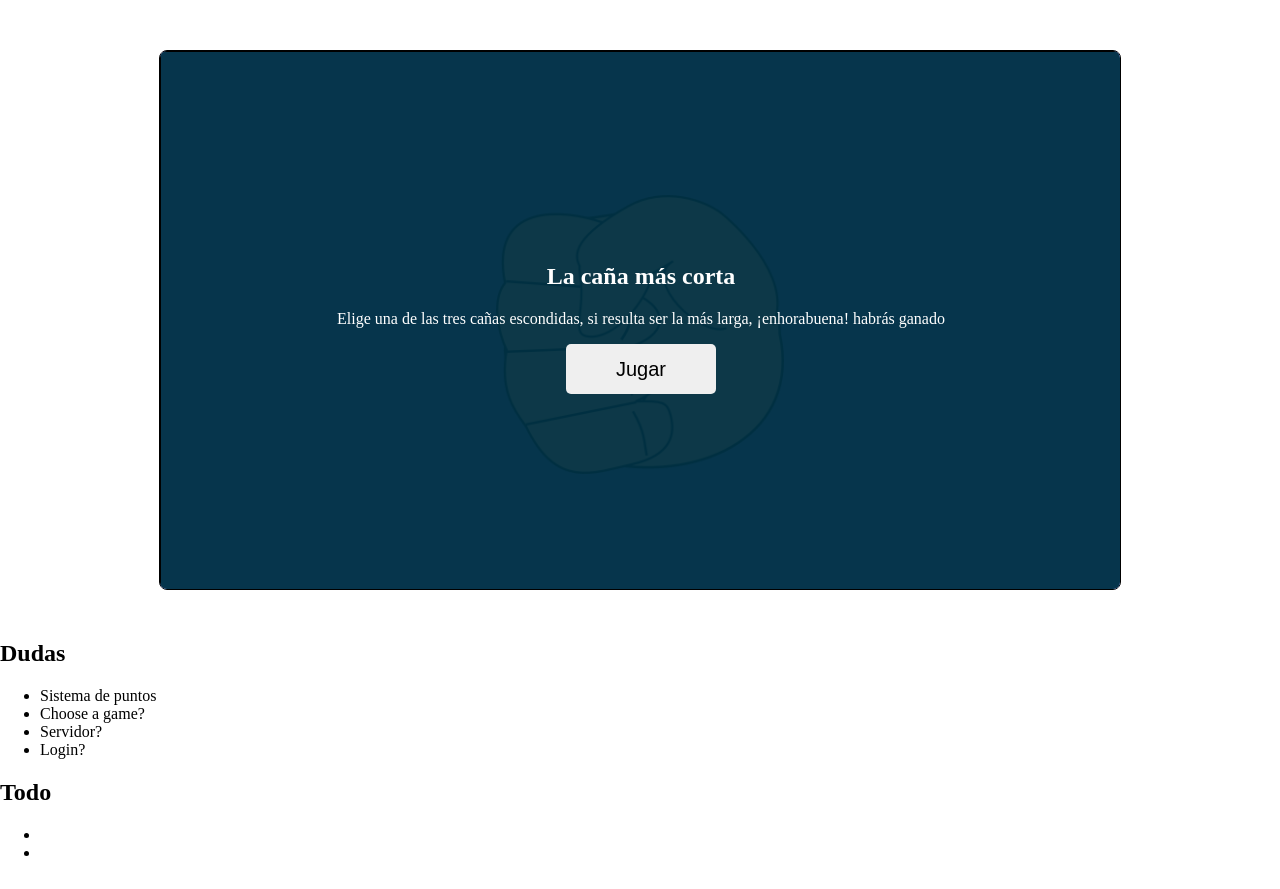
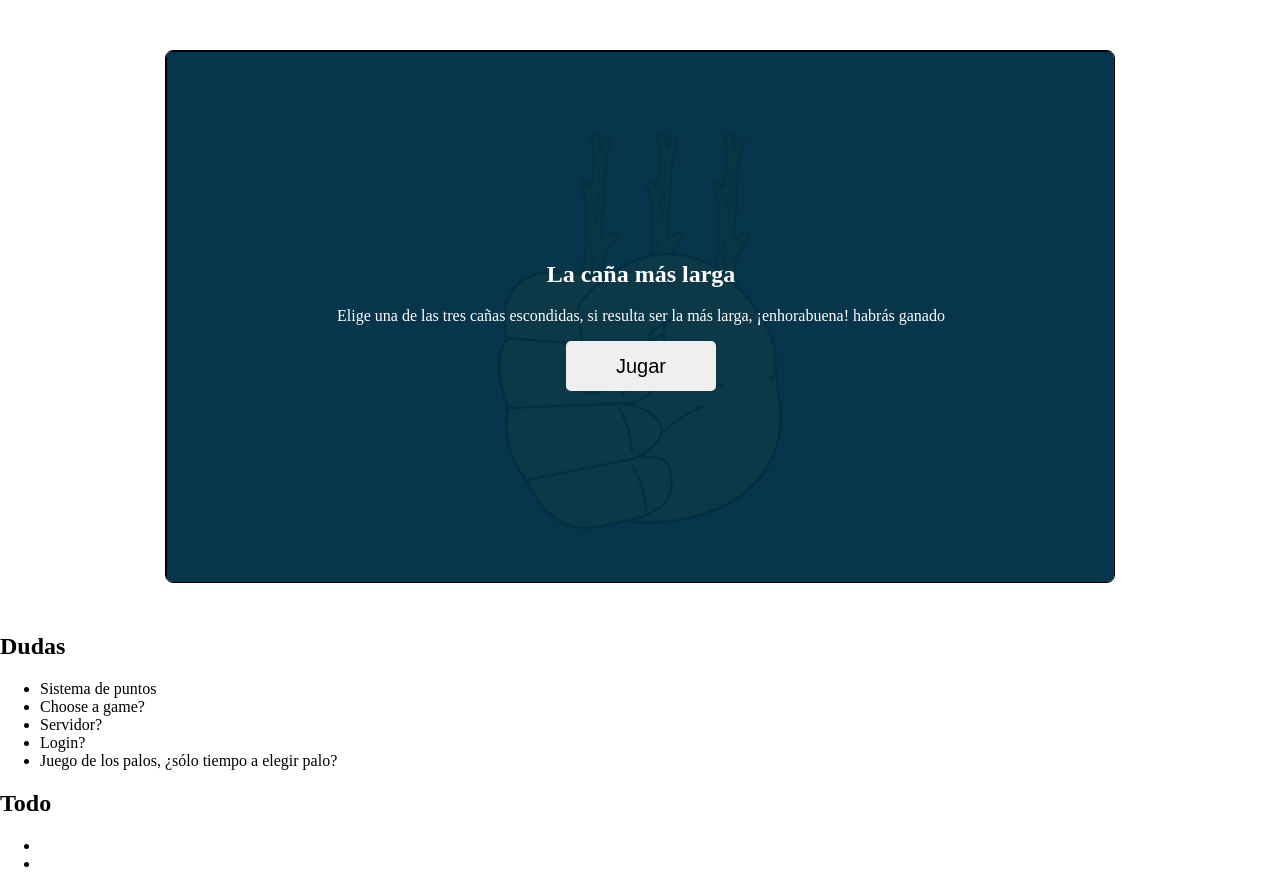
Before and after one commit to jbustarviejo/games, a PHP site: the page made by index.php in a window 1280 px wide. Before the commit the page ends 856 px from the top, so only its background shows below. Run offline with PHP 8.4, Linux system fonts and the light colour scheme.

Commit message:
First preversion

```diff
--- a/index.php
+++ b/index.php
@@ -5,18 +5,20 @@
         <title>Games</title>
     </head>
 
-    <body id="body" style="width:100%; height: 100%; margin:0;">
-
-        <div id="gameContainer" style="border-radius:8px;overflow:hidden;z-index:10;margin: 50px auto; position: relative; width: 90%; height: 90%; border: 1px solid #000;">
-            <div id="instructions-screen" style="z-index:9;text-align:center;position: absolute; width: 100%; height: 100%; border: 1px solid black; background-color:rgba(0, 50, 69,0.95);">
+    <body id="body">
+        <div id="gameContainer" class="">
+            <div id="instructions-screen">
                 <div style="color: #fff; margin-top: 22%;">
-                    <h2>La caña más corta</h2>
+                    <h2>La caña más larga</h2>
                     <p>Elige una de las tres cañas escondidas, si resulta ser la más larga, ¡enhorabuena! habrás ganado</p>
                 </div>
-                <button onclick="document.getElementById('instructions-screen').style.display = 'none'" style="cursor:pointer;border: 0 none;border-radius: 5px;font-size: 20px;height: 50px;width: 150px;">Jugar</button>
+                <button class="play-button" onclick="playGame();">Jugar</button>
             </div>
             <div id="main-scren-game" style="z-index: 8; width: 100%; height: 100%; position: absolute; background-color: rgb(117, 117, 219);">
-                <img id="close-hand" src="/images/close-hand.png" style=" display: block;margin: 15% auto auto;width: 30%;">
+                <img id="close-hand" src="/images/larguest-stick/close-hand.png"/>
+                <img class="stick" number="1" src="/images/larguest-stick/stick.png" style="left:43%"/>
+                <img class="stick" number="2"  src="/images/larguest-stick/stick.png"/>
+                <img class="stick" number="3"  src="/images/larguest-stick/stick.png"  style="left:57%"/>
             </div>
         </div>
 
@@ -27,6 +29,7 @@
                 <li>Choose a game?</li>
                 <li>Servidor?</li>
                 <li>Login?</li>
+                <li>Juego de los palos, ¿sólo tiempo a elegir palo?</li>
             </ul>
             <h2>Todo</h2>
             <ul>
@@ -36,13 +39,36 @@
         </div>
 
         <script type="text/javascript">
+            function playGame() {
+                window.start_decission = new Date().getTime();
+                document.getElementById('instructions-screen').style.display = 'none';
+            }
             window.onload = function () {
-
+                var sticks = document.getElementsByClassName("stick");
+                window.winner_stick = Math.floor(Math.random() * 3) + 1;
+                for (var i = 0; i < sticks.length; i++) {
+                    //Bind sticks onclicks
+                    sticks[i].onclick = function () {
+                        chooseStick(this.getAttribute("number"));
+                    }
+                }
             };
 
             //Returns Body tag width displayed on window
             function getBodyWidth() {
                 return document.getElementById("body").offsetWidth;
+            }
+
+            //When a stick is choose
+            function chooseStick(choosen) {
+                ellapsed_time = new Date().getTime() - window.start_decission
+                console.log(ellapsed_time);
+                console.log(window.winner_stick, choosen);
+                if (window.winner_stick.toString() === choosen) {
+                    alert("Ganas! " + ellapsed_time);
+                } else {
+                    alert("Pierdes! " + ellapsed_time);
+                }
             }
 
             //Function that controls the rigth width and height
@@ -57,6 +83,40 @@
             window.onresize = function () {
                 resized();
             };
+
         </script>
+        <style>
+            #body{
+                width:100%; height: 100%; margin:0;
+            }
+            #gameContainer{
+                border-radius:8px;overflow:hidden;z-index:10;margin: 50px auto; position: relative; width: 90%; height: 90%; border: 1px solid #000;
+            }
+            #gameContainer #instructions-screen{
+                z-index:9;text-align:center;position: absolute; width: 100%; height: 100%; border: 1px solid black; background-color:rgba(0, 50, 69,0.95);
+            }
+            #gameContainer button{
+                cursor:pointer;border: 0 none;border-radius: 5px;font-size: 20px;height: 50px;width: 150px;
+            }
+            #gameContainer #close-hand{
+                bottom: 10%;
+                left: 35%;
+                position: absolute;
+                width: 30%;
+                z-index: 7;
+            }
+            #gameContainer .stick{
+                bottom: 50%;
+                left: 50%;
+                position: absolute;
+                width: 5%;
+                z-index: 6;
+            }
+            #gameContainer .stick:hover{
+                width: 6%;
+                cursor: pointer;
+                opacity: 0.8;
+            }
+        </style>
     </body>
 </html>
```
Also changed, not shown: images/larguest-stick/close-hand.png (renamed from images/close-hand.png), images/larguest-stick/stick.png (added), 3 other files.
